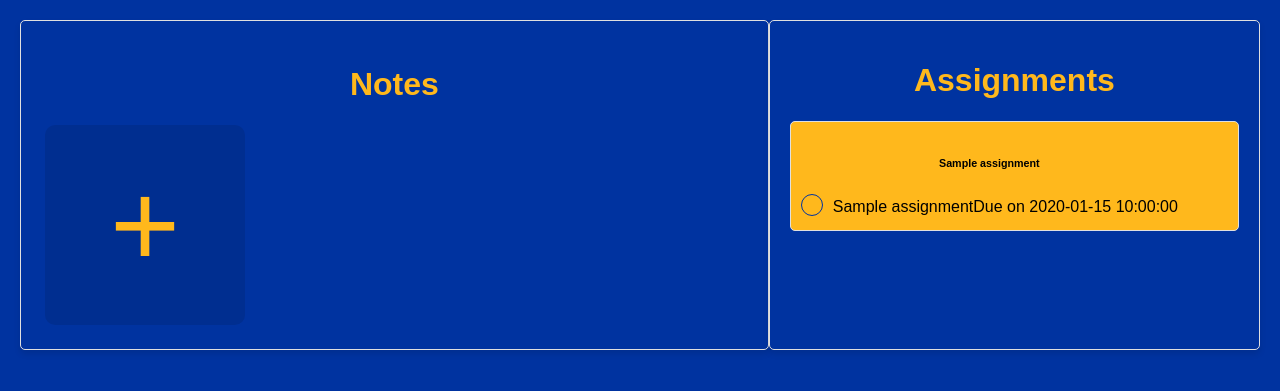
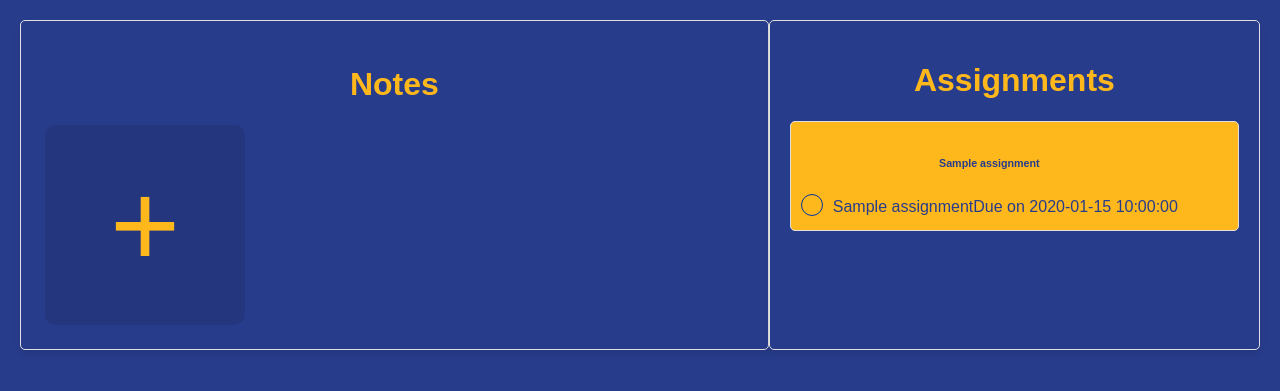
Before and after one commit to Rudyye01/CSCHacks, a Flask app: template templates/list-note.html in a window 1280 px wide. Shown: the top 391 px of the page. Run offline with Flask 3, Linux system fonts and the light colour scheme; the template is opened without the code that fills it: most values are stand-ins (such as "Sample title", 1, 10 or a date in 2020).

Commit message:
Update list-note.html

```diff
--- a/templates/list-note.html
+++ b/templates/list-note.html
@@ -6,11 +6,11 @@
     <style>
         body {
             font-family: Arial, sans-serif;
-            background-color: #0033A0;
+            background-color: rgb(40,60,140);
             text-align: center;
             margin: 0;
             padding: 20px;
-            color: #FFB81C; /* Pitt Gold for text color */
+            color: rgb(255, 184, 28); /* Pitt Gold for text color */
         }
 
         .container {
@@ -20,7 +20,7 @@
         .left {
             padding: 24px;
             width: 70%;
-            background-color: #0033A0;
+            background-color: rgb(40,60,140);
             border: 1px solid #e0e0e0;
             border-radius: 5px;
             box-shadow: 0 4px 6px rgba(0, 0, 0, 0.1);
@@ -30,7 +30,7 @@
         .right {
             width: 45%;
             justify-content: flex-end;
-            background-color: #0033A0;
+            background-color: rgb(40,60,140);
             border: 1px solid #e0e0e0;
             border-radius: 5px;
             padding: 20px;
@@ -39,7 +39,7 @@
         }
 
         h1 {
-            color: #FFB81C; /* Pitt Gold for heading color */
+            color: rgb(255, 184, 28); /* Pitt Gold for heading color */
         }
 
         ul {
@@ -95,7 +95,7 @@
             resize: none;
             font-family: sans-serif;
             font-size: 16px;
-            background-color: #FFB81C; /* Pitt Gold for note background color */
+            background-color: rgb(255, 184, 28); /* Pitt Gold for note background color */
         }
 
         .add-note {
@@ -116,14 +116,14 @@
 
         .assignment-header {
             text-align: center;
-            color: #000000; /* Pitt Blue for heading color */
+            color: rgb(40,60,140); /* Pitt Blue for heading color */
         }
 
         .assignment-details {
             display: flex;
             align-items: center;
             justify-content: space-between;
-            color: #000000; /* Pitt Blue for text color */
+            color: rgb(40,60,140); /* Pitt Blue for text color */
         }
     </style>
 </head>
```
